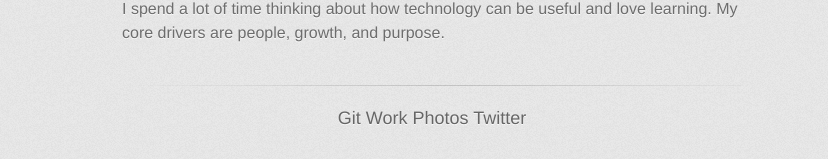
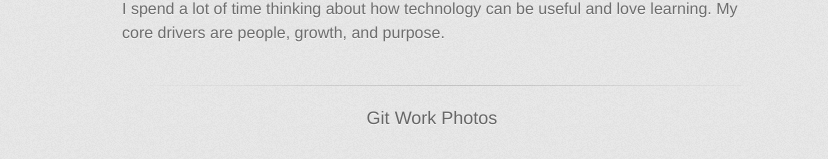
Before and after one commit to daveyoon/daveyoon.github.com, a Jekyll site: the page built from index.md, in a window 1280 px wide. Shown: the part 782-941 px from the top of the page, without its empty margins (208-1036 px from the left). Built offline with Jekyll 4.4.1, drawn with Linux system fonts in a browser that asks for light colours; some web fonts are replaced.

Commit message:
Update default.html

```diff
--- a/_layouts/default.html
+++ b/_layouts/default.html
@@ -32,7 +32,6 @@
                 <a href = "https://github.com/daveyoon">Git</a>
                 <a href="http://www.linkedin.com/in/daveyoon/">Work</a>
                 <a href="http://instagram.com/daveyoon">Photos</a>
-                <a href="http://www.twitter.com/yoonster">Twitter</a>
               </ul>
             </div>
         </footer>
```
